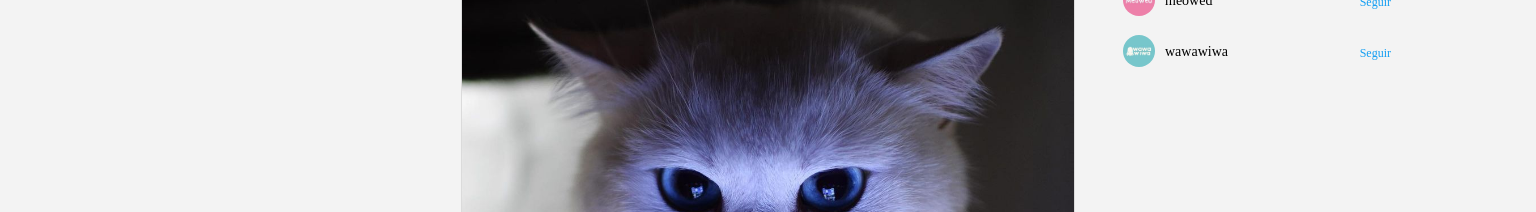
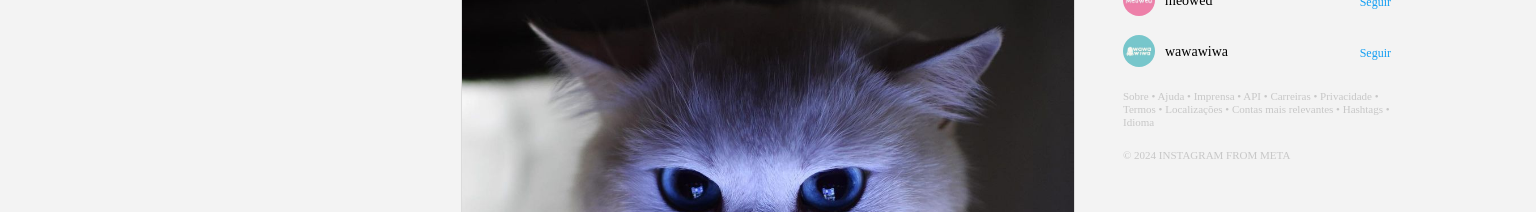
Before and after one commit to tiagocarbone/instagram-responsive, a plain HTML site: page index.html in a window 1536 px wide. Shown: the part 364-576 px from the top of the page. Drawn offline with nearby package versions, Linux system fonts and the light colour scheme.

Commit message:
add about insta

```diff
--- a/index.html
+++ b/index.html
@@ -191,6 +191,14 @@
             </div>
         </div>
 
+        <div class="about-insta">
+            <p>Sobre • Ajuda • Imprensa • API • Carreiras • Privacidade •
+                Termos • Localizações • Contas mais relevantes • Hashtags •
+                Idioma</p>
+            <p>© 2024 INSTAGRAM FROM META
+                </p>
+        </div>
+
 
 
     </div>
--- a/media-1366.css
+++ b/media-1366.css
@@ -133,4 +133,14 @@
 
    }
 
+   .about-insta p {
+    font-family: inherit;
+    font-weight: 400;
+    font-size: 11px;
+    line-height: 12.89px;
+    color: #C7C7C7;
+    margin-left: 15px;
+    padding-top: 20px;
+   }
+
 }
```
